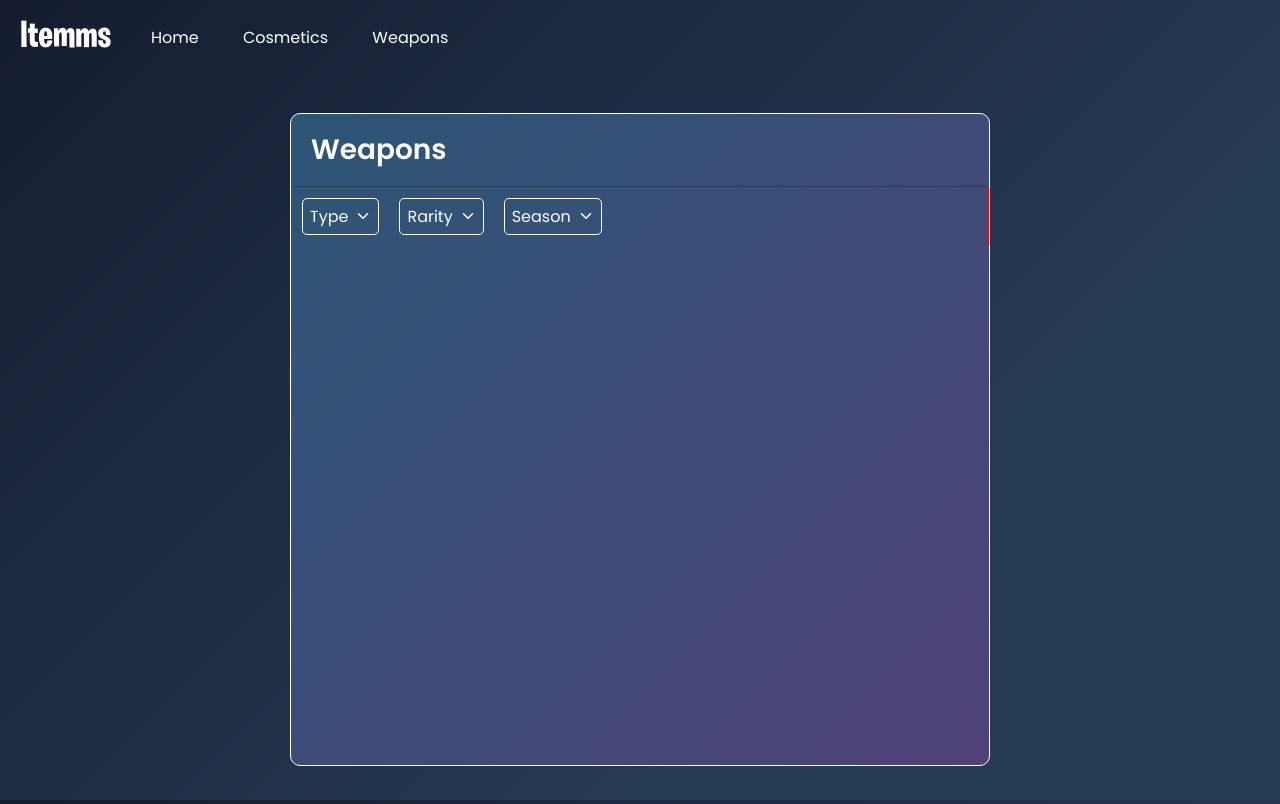
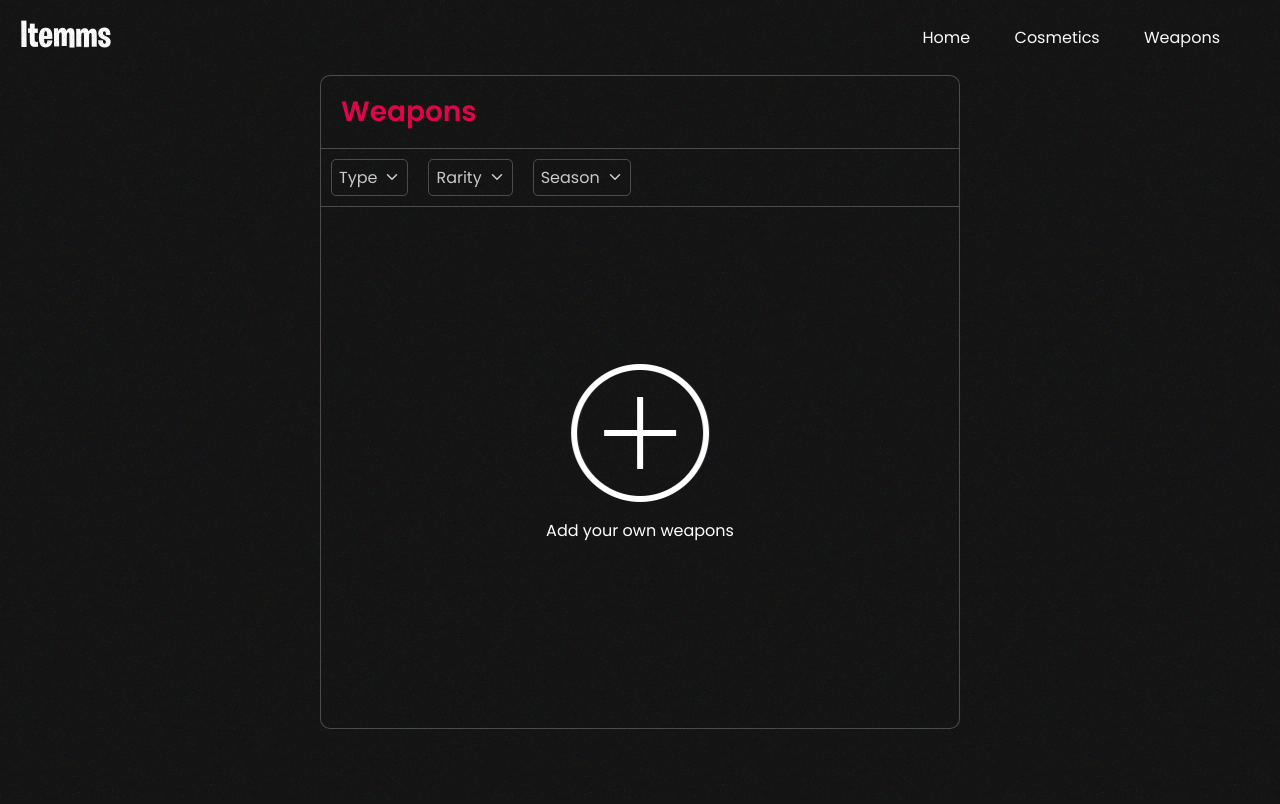
Before and after one commit to Bananoob/Itemms, a plain HTML site: page index.html in a window 1280 px wide. Drawn offline with nearby package versions, Linux system fonts and the light colour scheme.

Commit message:
Main theme changed + Use of scss

```diff
--- a/index.html
+++ b/index.html
@@ -1,13 +1,21 @@
 <!DOCTYPE html>
 <html lang="en">
+
 <head>
     <meta charset="UTF-8">
     <meta name="viewport" content="width=device-width, initial-scale=1.0">
     <link rel="stylesheet" href="./style.css">
     <title>Fortnite Executor</title>
 </head>
+
 <body>
-    <div class="wrapper">
+
+    <svg style="display: none;">
+        <filter id="grainy">
+            <feTurbulence type="turbulence" baseFrequency="0.5" />
+        </filter>
+    </svg>
+
     <header>
         <nav>
             <h1>Itemms</h1>
@@ -20,7 +28,6 @@
         </nav>
     </header>
 
-        <div class="weapons-wrapper">
     <div class="weapons">
         <header>
             <h1>Weapons</h1>
@@ -28,33 +35,32 @@
 
         <div class="inputs">
             <div class="filter-select filter-type">
-                        Type
+                <p>Type</p>
                 <ion-icon name="chevron-down-outline"></ion-icon>
             </div>
 
             <div class="filter-select filter-rarity">
-                        Rarity
+                <p>Rarity</p>
                 <ion-icon name="chevron-down-outline"></ion-icon>
             </div>
 
             <div class="filter-select filter-season">
-                        Season
+                <p>Season</p>
                 <ion-icon name="chevron-down-outline"></ion-icon>
             </div>
-
         </div>
 
         <div class="add">
+            <form>
+                <div class="weaponName">
 
                 </div>
-
-                <div class="wrapper-button">
-                    <button></button>
-                    <p style="padding: 0 0 10px 0;">Add your own weapons</p>
+            </form>
         </div>
 
-
-
+        <div class="NoWeaponsFound">
+            <button id="addWeapon"></button>
+            <p style="padding: 0 0 10px 0;">Add your own weapons</p>
         </div>
     </div>
 
@@ -62,9 +68,9 @@
     <!-- <div class="home">
             <h1>Welcome to fortnite executor! Fortnite executor is an all in one applicion where you can quickly copy the id of any fortnite items!</h1>
         </div> -->
-    </div>
     <script src="./main.js"></script>
     <script type="module" src="https://unpkg.com/ionicons@7.1.0/dist/ionicons/ionicons.esm.js"></script>
     <script nomodule src="https://unpkg.com/ionicons@7.1.0/dist/ionicons/ionicons.js"></script>
 </body>
+
 </html>
--- a/main.js
+++ b/main.js
@@ -15,9 +15,20 @@ class Weapons {
     }
 }
 
+let addWeapon = document.querySelector("#addWeapon")
+let body = document.querySelector("body")
+addWeapon.addEventListener("click", () => {
+    let background = document.createElement("div")
+    let style = background.style;
+    body.append(background)
+    style.position = "absolute"
+    style.width = "100%"
+    style.height = "100%"
+    style.top = "0"
+    style.background = "#14141480"
+    style.zIndex = "10"
+    noweaponsfound.style.display = "none"
+})
+
 let add = document.querySelector('.add')
-let noweaponsfound = document.querySelector('.no-weapons-found')
-let wrapperbutton = document.querySelector('.wrapper-button')
-
-wrapperbutton.style.display = "none"
-noweaponsfound.style.display = "none"
+let noweaponsfound = document.querySelector('.NoWeaponsFound')
--- /dev/null
+++ b/style.scss
@@ -0,0 +1,152 @@
+@import url('https://fonts.googleapis.com/css2?family=Poppins:wght@100;200;300;400;500;600;700;800&display=swap');
+
+@font-face {
+    font-family: 'Bbcf';
+    src: url('./assets/fonts/Burbank-Big-Condensed-Font.otf') format('truetype');
+}
+
+:root {
+    --primary: #141414;
+    --secondary: #FBFBFF;
+    --grey: #cdcdcd;
+    --accent: #e30449;
+    --border: rgb(245, 245, 245, .25);
+}
+
+* {
+    margin: 0;
+    padding: 0;
+    box-sizing: border-box;
+    text-decoration: none;
+    font-family: 'Poppins';
+    color: white;
+}
+
+h1 {
+    font-size: 28px;
+    font-weight: 600;
+    text-align: center;
+}
+
+select,
+option {
+    color: white;
+}
+
+button {
+    border: none;
+    cursor: pointer;
+}
+
+body {
+    background: var(--primary);
+}
+
+body::before {
+    content: "";
+    position: absolute;
+    width: 100%;
+    height: 100%;
+    background: #8C8C8C;
+    filter: url(#grainy);
+    opacity: .2;
+    border-radius: 100%;
+}
+
+
+
+/* Header */
+
+header {
+    nav {
+
+        height: 75px;
+        padding: 5px 0;
+        display: flex;
+        justify-content: space-between;
+        align-items: center;
+
+        h1,
+        a {
+            padding: 10px 20px;
+        }
+
+        h1 {
+            font-size: 38px;
+            font-family: Bbcf;
+            color: white;
+        }
+    }
+
+
+}
+
+
+
+/* Weapons */
+
+.weapons {
+
+    margin: auto;
+    width: 50%;
+    height: calc(91.1vh - 75px);
+    background: var(--primary, .5);
+    border: 1px solid var(--border);
+    border-radius: 10px;
+
+    header {
+        h1 {
+            padding: 15px 20px;
+            color: var(--accent);
+            text-align: left;
+            border-bottom: 1px solid var(--border);
+        }
+    }
+
+    .inputs {
+
+        display: flex;
+        border-bottom: 1px solid var(--border);
+
+        .filter-select {
+            display: flex;
+            border-radius: 5px;
+            margin: 10px;
+            padding: 5px 7px;
+            background: transparent;
+            border: 1px solid var(--border);
+            width: min-content;
+            cursor: pointer;
+
+            p {
+                color: var(--grey);
+            }
+
+            ion-icon {
+                color: var(--grey);
+                padding-left: 7px;
+                padding-top: 4px;
+            }
+        }
+    }
+
+    .NoWeaponsFound {
+
+        display: flex;
+        flex-direction: column;
+        align-items: center;
+        justify-content: center;
+        position: absolute;
+        top: 55%;
+        left: 50%;
+        transform: translate(-50%, -50%);
+        bottom: 50px;
+
+        button {
+            margin: 30px 0 10px 0;
+            height: 150px;
+            width: 150px;
+            background: url(./assets/img/icons8-plus-150.png);
+        }
+    }
+}
```
Also changed, not shown: assets/img/icons8-plus-150.svg (added), style.css, 1 other file. Lines whose indentation alone changed are shown as unchanged.
